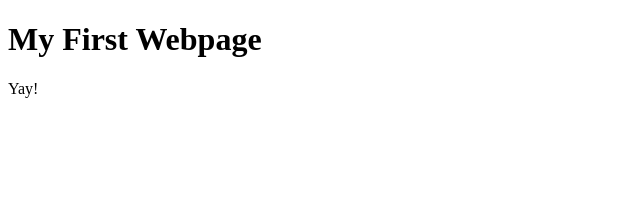
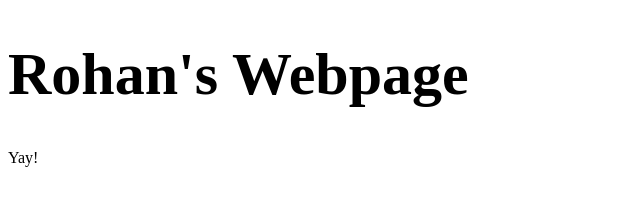
Before and after one commit to Ailuropanda/Ailuropanda.github.io, a plain HTML site: page index.html in a window 1280 px wide. Shown: the whole page, without its empty margins (0-640 px from the left). Drawn offline with Linux system fonts and the light colour scheme.

Commit message:
Change text for header of Webpage

```diff
--- a/index.html
+++ b/index.html
@@ -5,7 +5,7 @@
 </head>
 <body>
 
-<h1>My First Webpage</h1>
+<h1 style = "font-size:60px;" > Rohan's Webpage </h1>
 <p>Yay!</p>
 
 </body>
```
